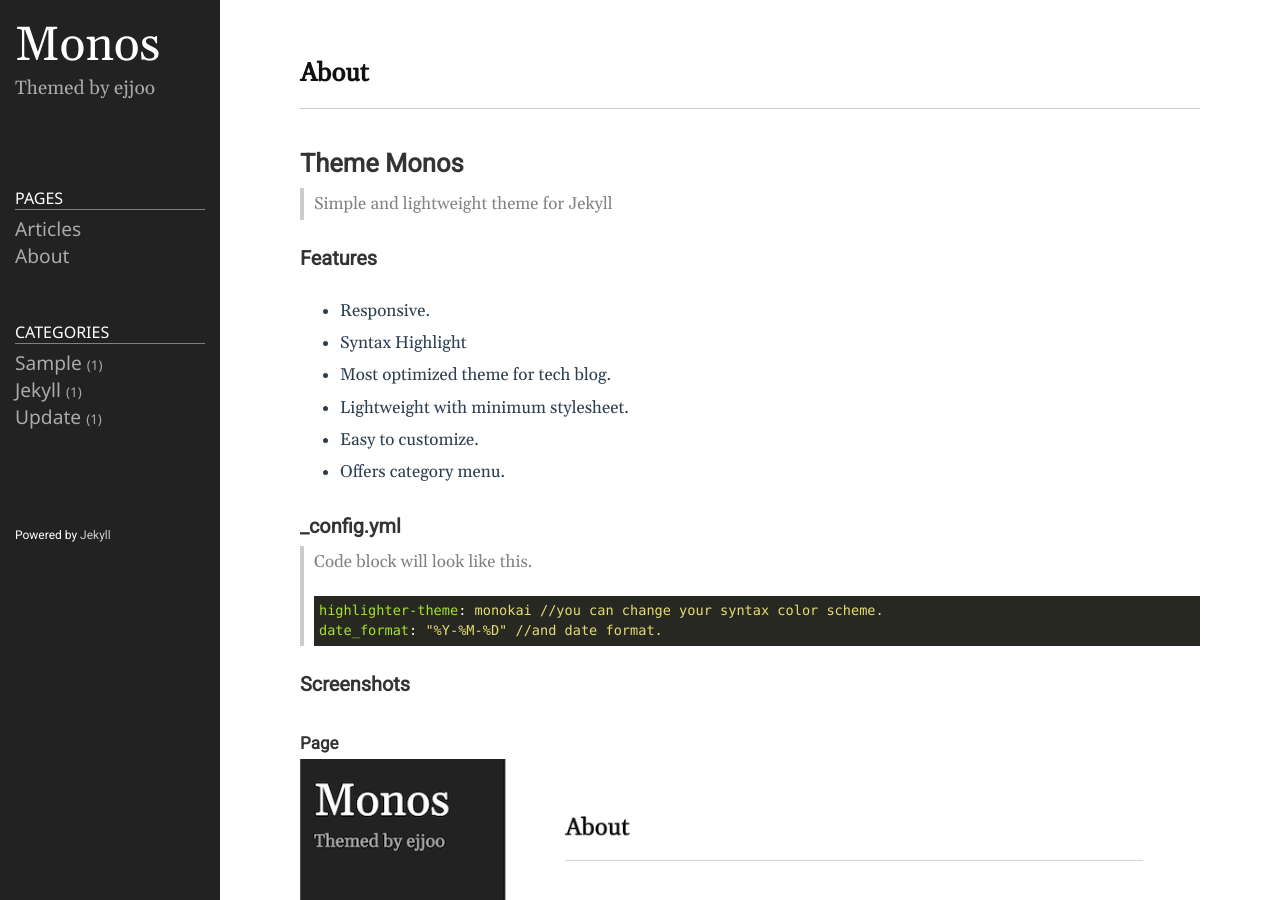
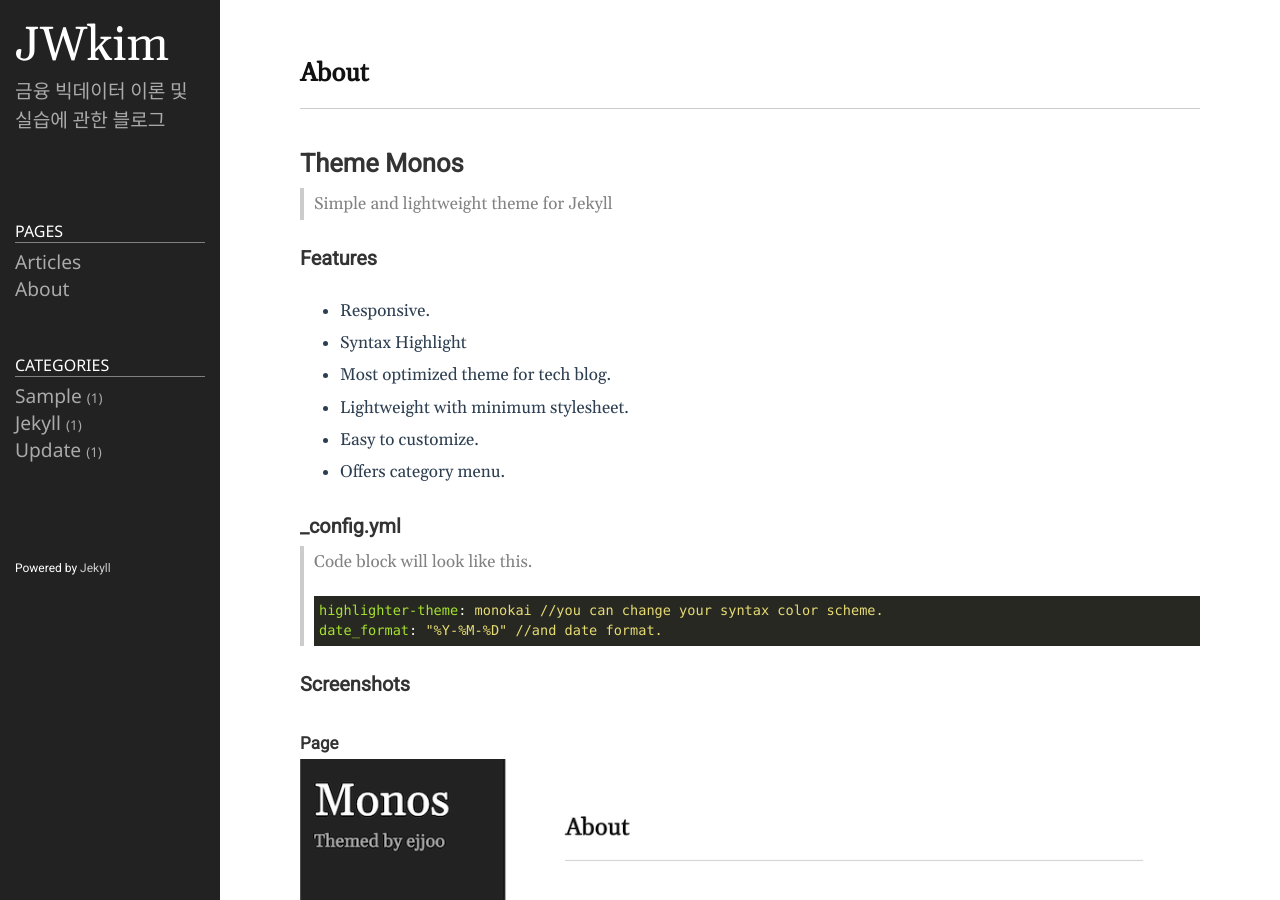
Before and after one commit to reverie36/reverie36.github.io, a Jekyll site: the page built from README.md, in a window 1280 px wide and 900 px high. Built offline with Jekyll 4.4.1, drawn with Linux system fonts in a browser that asks for light colours.

Commit message:
main page change

```diff
--- a/_config.yml
+++ b/_config.yml
@@ -18,13 +18,13 @@
 # You can create any custom variable you would like, and they will be accessible
 # in the templates via {{ site.myvariable }}.
 
-title: Monos
-email: ejjoo7994@gmail.com
+title: JWkim
+email: rakesoul@gmail.com
 description: >- # this means to ignore newlines until "baseurl:"
-  Themed by ejjoo
+  금융 빅데이터 이론 및 실습에 관한 블로그
 # baseurl: "/" # the subpath of your site, e.g. /blog
 # url: "http://ejjoo.github.io" # the base hostname & protocol for your site, e.g. http://example.com
-github_username: ejjoo
+github_username: reverie36
 highlighter: rouge
 svg:
   optimize: true
```
